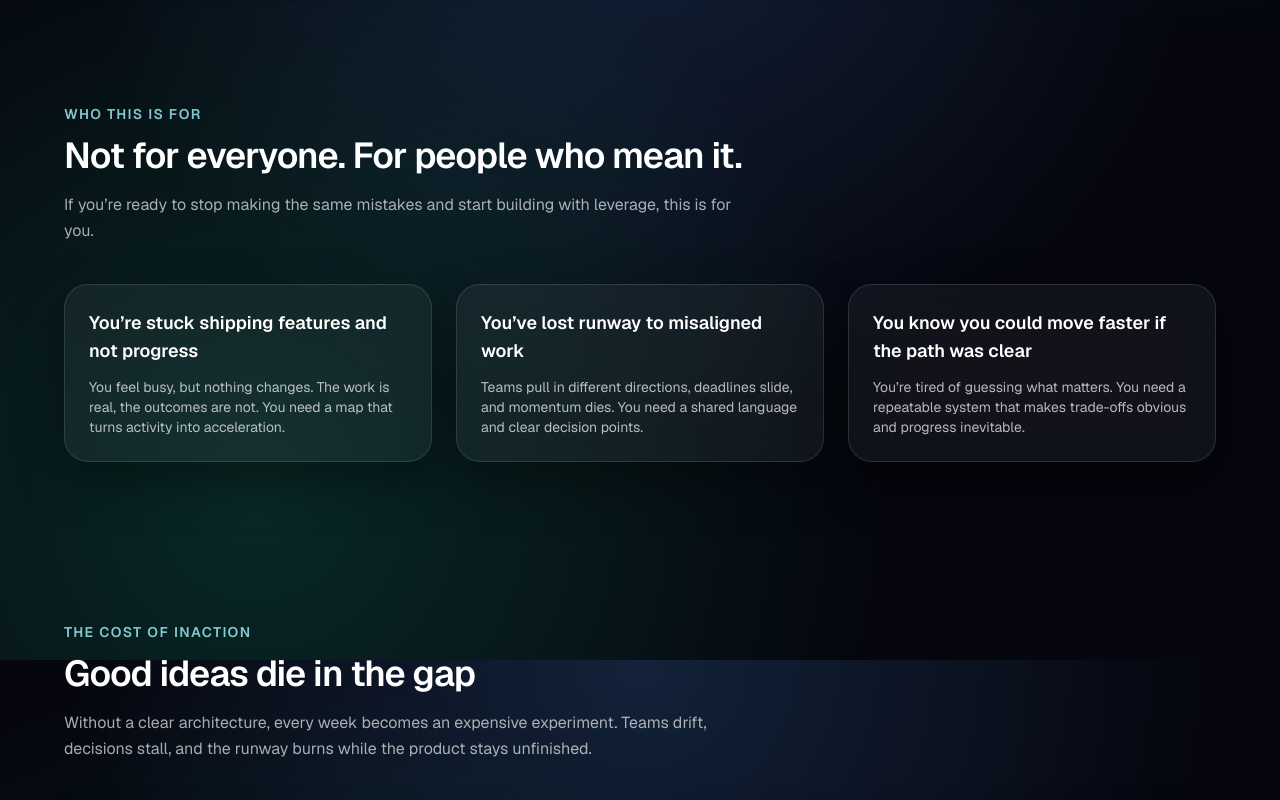
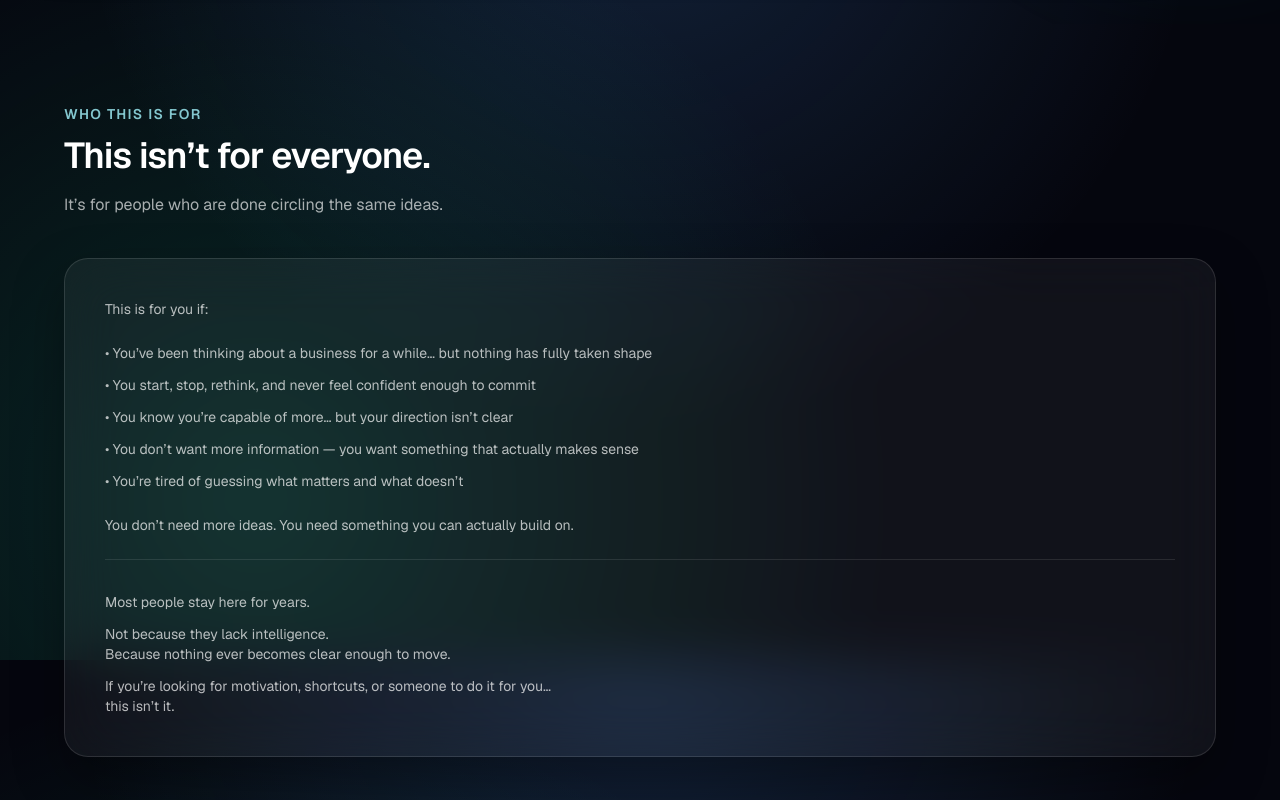
Before and after one commit to martindubreuil13-byte/mba-landing, a Next.js app: page / in a window 1280 px wide. Shown: the part 940-1740 px from the top of the page. Built offline with nearby package versions, Linux system fonts and the light colour scheme.

Commit message:
refactor: replace Who This Is For section with sharper decision copy

```diff
--- a/app/components/sections/WhoThisIsFor.tsx
+++ b/app/components/sections/WhoThisIsFor.tsx
@@ -1,52 +1,47 @@
 import { GlassCard } from "@/app/components/ui/GlassCard";
 import { SectionHeading } from "@/app/components/ui/SectionHeading";
-
-const profiles = [
-  {
-    title: "You’re stuck shipping features and not progress",
-    description:
-      "You feel busy, but nothing changes. The work is real, the outcomes are not. You need a map that turns activity into acceleration.",
-  },
-  {
-    title: "You’ve lost runway to misaligned work",
-    description:
-      "Teams pull in different directions, deadlines slide, and momentum dies. You need a shared language and clear decision points.",
-  },
-  {
-    title: "You know you could move faster if the path was clear",
-    description:
-      "You’re tired of guessing what matters. You need a repeatable system that makes trade-offs obvious and progress inevitable.",
-  },
-];
 
 export function WhoThisIsFor() {
   return (
     <section className="relative px-6 py-20">
       <div className="mx-auto flex max-w-6xl flex-col gap-10">
         <SectionHeading
-          label="Who this is for"
-          title="Not for everyone. For people who mean it."
-          description="If you’re ready to stop making the same mistakes and start building with leverage, this is for you."
+          label="WHO THIS IS FOR"
+          title="This isn’t for everyone."
+          description="It’s for people who are done circling the same ideas."
         />
 
-        <div className="grid gap-6 md:grid-cols-3">
-          {profiles.map((profile, index) => (
-            <GlassCard
-              key={profile.title}
-              className={
-                "p-6 " +
-                (index === 0
-                  ? "animate-fadeUp-delay-1"
-                  : index === 1
-                  ? "animate-fadeUp-delay-2"
-                  : "animate-fadeUp-delay-3")
-              }
-            >
-              <h3 className="text-lg font-semibold text-white">{profile.title}</h3>
-              <p className="mt-3 text-sm text-white/70">{profile.description}</p>
-            </GlassCard>
-          ))}
-        </div>
+        <GlassCard className="p-10">
+          <div className="space-y-6">
+            <p className="text-sm text-white/70">
+              This is for you if:
+            </p>
+            <ul className="space-y-3 text-sm text-white/70">
+              <li>• You’ve been thinking about a business for a while… but nothing has fully taken shape</li>
+              <li>• You start, stop, rethink, and never feel confident enough to commit</li>
+              <li>• You know you’re capable of more… but your direction isn’t clear</li>
+              <li>• You don’t want more information — you want something that actually makes sense</li>
+              <li>• You’re tired of guessing what matters and what doesn’t</li>
+            </ul>
+            <p className="text-sm text-white/70">
+              You don’t need more ideas. You need something you can actually build on.
+            </p>
+
+            <div className="border-t border-white/10 pt-8 text-sm text-white/70">
+              <p>Most people stay here for years.</p>
+              <p className="mt-3">
+                Not because they lack intelligence.
+                <br />
+                Because nothing ever becomes clear enough to move.
+              </p>
+              <p className="mt-3">
+                If you’re looking for motivation, shortcuts, or someone to do it for you…
+                <br />
+                this isn’t it.
+              </p>
+            </div>
+          </div>
+        </GlassCard>
       </div>
     </section>
   );
```
